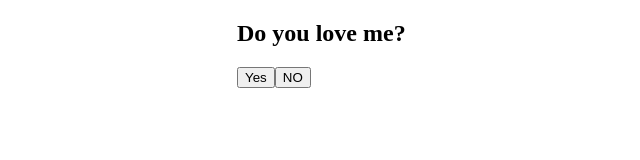
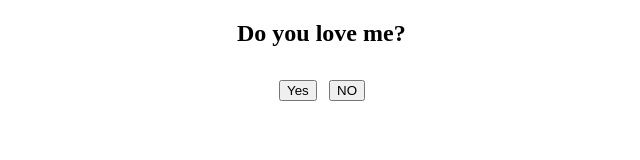
Before and after one commit to npv34/demo-DoYouLove-Js, a plain HTML site: page index.html in a window 1280 px wide. Shown: the whole page, without its empty margins (71-711 px from the left). Drawn offline with Linux system fonts and the light colour scheme.

Commit message:
fix layout

```diff
--- a/css/style.css
+++ b/css/style.css
@@ -10,4 +10,11 @@
 
 #btn-no {
     position: absolute;
+    top: 10%;
+    left: 400px;
 }
+#btn-yes{
+    position: absolute;
+    top: 10%;
+    left: 350px;
+}
--- a/index.html
+++ b/index.html
@@ -12,7 +12,7 @@
             <h2>Do you love me?</h2>
         </div>
         <div class="body">
-            <button>Yes</button>
+            <button id="btn-yes" onclick="alert('Mày đồng ý tao cũng méo yêu đâu :)) ')">Yes</button>
             <button id="btn-no" onmouseover="setRandomPosition()">NO</button>
         </div>
     </div>
```
